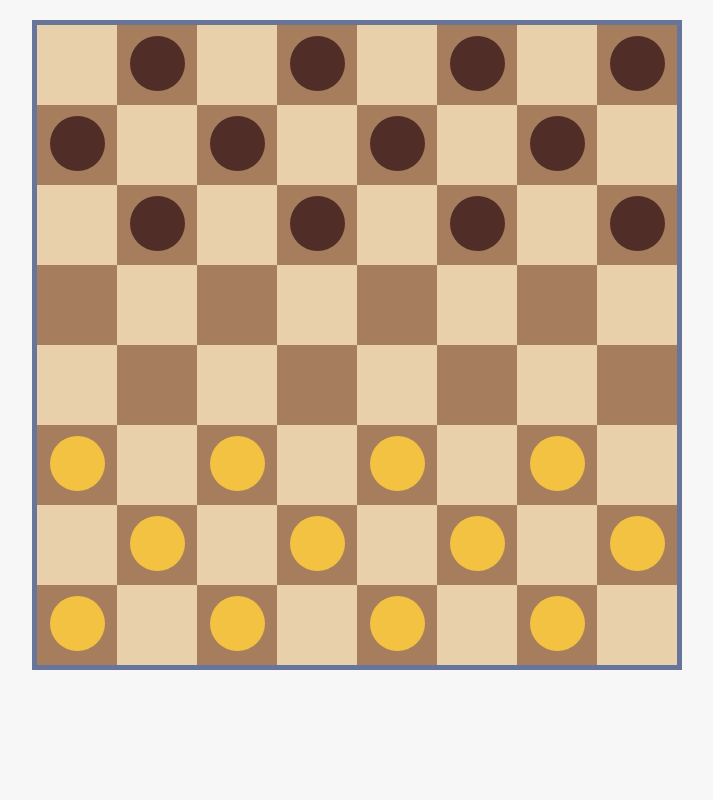
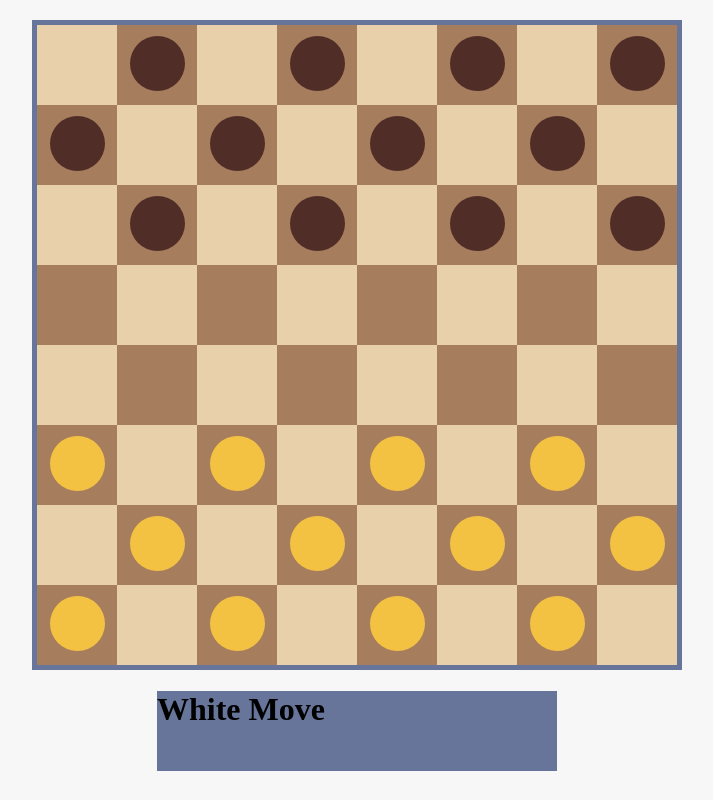
Before and after one commit to Havolt/JSCheckers, a plain HTML site: page index.html in a window 1280 px wide. Shown: the whole page, without its empty margins (283-996 px from the left). Drawn offline with Linux system fonts and the light colour scheme.

Commit message:
textArea added under checkerboard

```diff
--- a/draughtsScript.js
+++ b/draughtsScript.js
@@ -477,6 +477,22 @@ function scanner(arr){
 
 }
 
+function textAr(){
+  const textArea1 = document.createElement('div');
+  textArea1.id = "textArea";
+  document.body.appendChild(textArea1);
+  const textMover = document.createElement('h1');
+  textMover.id = 'textMove';
+  textArea1.appendChild(textMover);
+  const textMandatory = document.createElement('h2');
+  textMandatory.id = "textMand";
+  textArea1.appendChild(textMandatory);
+}
+
+function textHelp(){
+  document.getElementById('textMove').innerHTML = 'White Move';
+}
+
 
 //Initializes everything
 (function init(){
@@ -486,4 +502,6 @@ function scanner(arr){
   buildBoard();
   initPieceLoc(lightArr);
   initPieceLoc(darkArr);
+  textAr();
+  textHelp();
 })()
--- a/draughtsStyle.css
+++ b/draughtsStyle.css
@@ -41,3 +41,10 @@ html, body{
 .lightPiece{
   background-color: #F4C242;
 }
+
+#textArea{
+  width: 400px;
+  height: 80px;
+  background-color: #67759B;
+  margin: 0 auto;
+}
```
